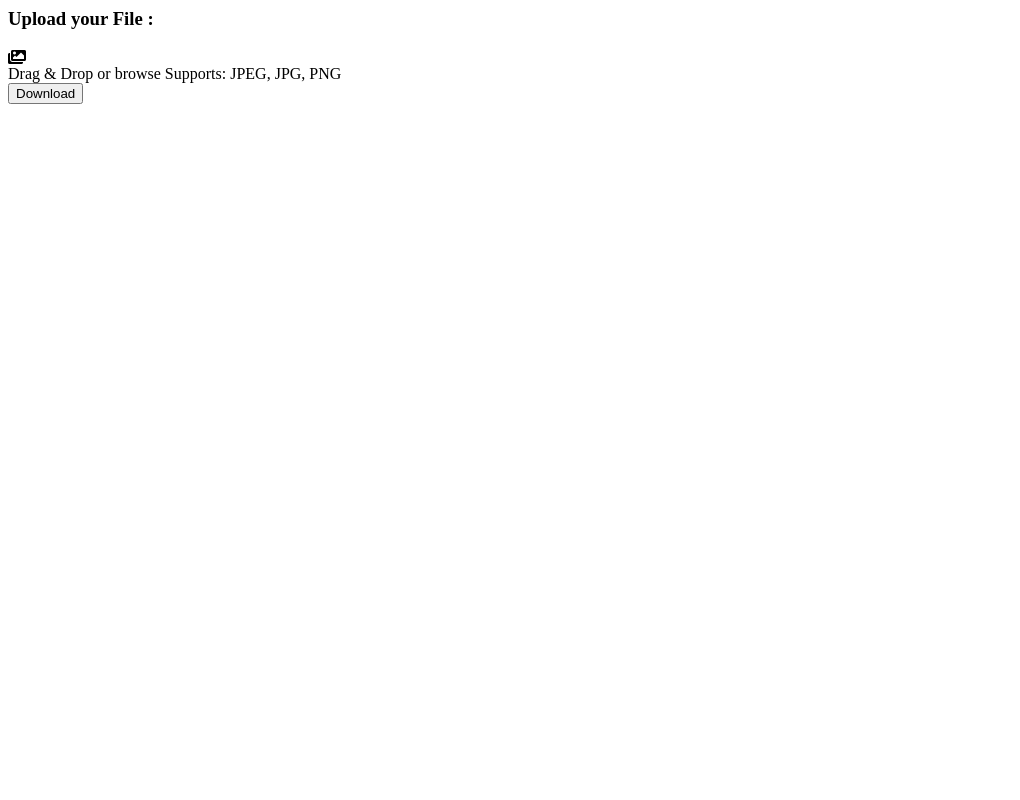
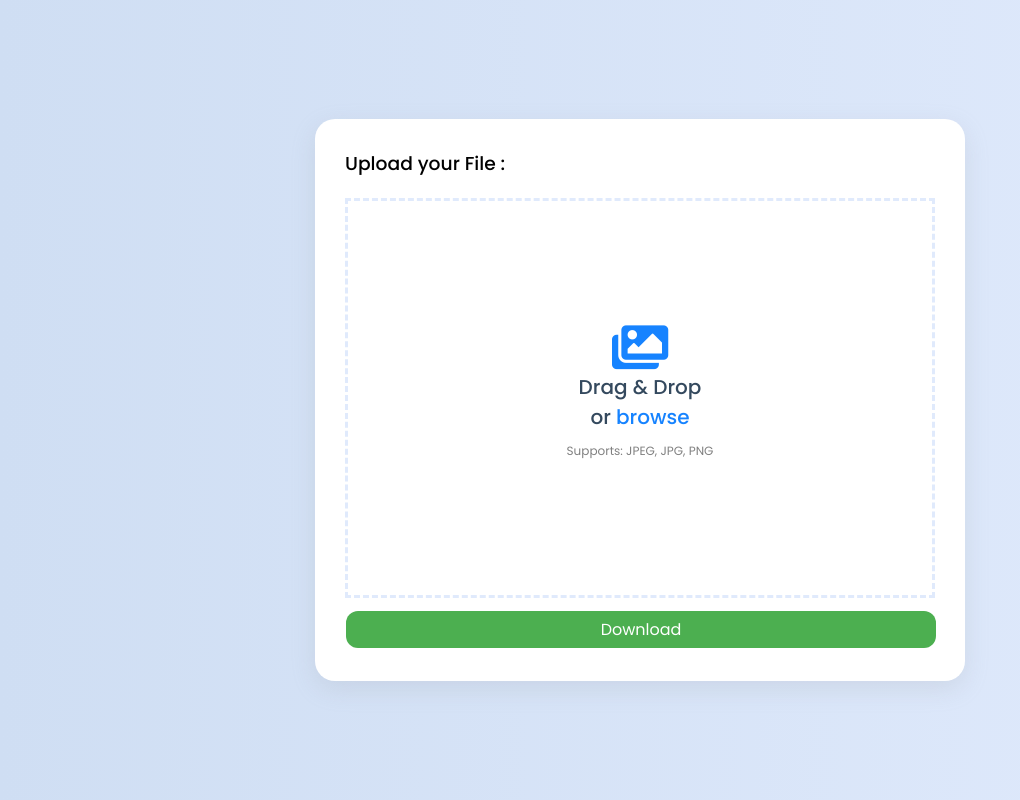
Before and after one commit to dmncls/csv-protect-columns, a plain HTML site: page index.html in a window 1280 px wide. Shown: the whole page, without its empty margins (0-1020 px from the left). Drawn offline with Linux system fonts and the light colour scheme.

Commit message:
New version

```diff
--- a/index.html
+++ b/index.html
@@ -8,10 +8,109 @@
   <link rel="stylesheet" href="https://cdnjs.cloudflare.com/ajax/libs/font-awesome/5.15.3/css/all.min.css"
     integrity="sha512-iBBXm8fW90+nuLcSKlbmrPcLa0OT92xO1BIsZ+ywDWZCvqsWgccV3gFoRBv0z+8dLJgyAHIhR35VZc2oM/gI1w=="
     crossorigin="anonymous" referrerpolicy="no-referrer" />
-  <link rel="stylesheet" href="style.css" />
 </head>
 
 <body>
+  <style>
+    @import url('https://fonts.googleapis.com/css2?family=Poppins:wght@200;300;400;500&display=swap');
+
+    * {
+      margin: 0;
+      padding: 0;
+      box-sizing: border-box;
+      font-family: 'Poppins', sans-serif;
+    }
+
+    body {
+      display: flex;
+      align-items: center;
+      justify-content: center;
+      flex-direction: column;
+      min-height: 100vh;
+      background: #e0eafc;
+      /* fallback for old browsers */
+      background: -webkit-linear-gradient(to right, #cfdef3, #e0eafc);
+      /* Chrome 10-25, Safari 5.1-6 */
+      background: linear-gradient(to right,
+          #cfdef3,
+          #e0eafc);
+      /* W3C, IE 10+/ Edge, Firefox 16+, Chrome 26+, Opera 12+, Safari 7+ */
+    }
+
+    .container {
+      max-width: 650px;
+      width: 100%;
+      padding: 30px;
+      background: #fff;
+      border-radius: 20px;
+      box-shadow: rgba(149, 157, 165, 0.2) 0px 8px 24px;
+    }
+
+    .drag-area {
+      height: 400px;
+      border: 3px dashed #e0eafc;
+      display: flex;
+      align-items: center;
+      justify-content: center;
+      flex-direction: column;
+      margin: 10px auto;
+    }
+
+    h3 {
+      margin-bottom: 20px;
+      font-weight: 500;
+    }
+
+    .drag-area .icon {
+      font-size: 50px;
+      color: #1683ff;
+    }
+
+    .drag-area .header {
+      font-size: 20px;
+      font-weight: 500;
+      color: #34495e;
+    }
+
+    .drag-area .support {
+      font-size: 12px;
+      color: gray;
+      margin: 10px 0 15px 0;
+    }
+
+    .drag-area .button {
+      font-size: 20px;
+      font-weight: 500;
+      color: #1683ff;
+      cursor: pointer;
+    }
+
+    .drag-area.active {
+      border: 2px solid #1683ff;
+    }
+
+    .drag-area img {
+      width: 100%;
+      height: 100%;
+      object-fit: cover;
+    }
+
+    .download {
+      background-color: #4CAF50;
+      border: none;
+      color: white;
+      padding: 6px 32px;
+      text-align: center;
+      text-decoration: none;
+      display: inline-block;
+      font-size: 16px;
+      margin: 3px 1px;
+      border-radius: 12px;
+      cursor: pointer;
+      width: 100%;
+    }
+  </style>
+
   <div class="container">
     <h3>Upload your File :</h3>
     <div class="drag-area">
@@ -28,7 +127,74 @@
       <button class="download">Download</button>
     </div>
   </div>
-  <script src="script.js"></script>
+  <script>
+    const dropArea = document.querySelector(".drag-area");
+    const dragText = document.querySelector(".header");
+
+    let button = dropArea.querySelector(".button");
+    let input = dropArea.querySelector("input");
+
+    let file;
+
+    button.onclick = () => {
+      input.click();
+    };
+
+    // when browse
+    input.addEventListener("change", function () {
+      file = this.files[0];
+      dropArea.classList.add("active");
+      displayFile();
+    });
+
+    // when file is inside drag area
+    dropArea.addEventListener("dragover", (event) => {
+      event.preventDefault();
+      dropArea.classList.add("active");
+      dragText.textContent = "Release to Upload";
+      // console.log('File is inside the drag area');
+    });
+
+    // when file leave the drag area
+    dropArea.addEventListener("dragleave", () => {
+      dropArea.classList.remove("active");
+      // console.log('File left the drag area');
+      dragText.textContent = "Drag & Drop";
+    });
+
+    // when file is dropped
+    dropArea.addEventListener("drop", (event) => {
+      event.preventDefault();
+      // console.log('File is dropped in drag area');
+
+      file = event.dataTransfer.files[0]; // grab single file even of user selects multiple files
+      // console.log(file);
+      displayFile();
+    });
+
+    function displayFile() {
+      let fileType = file.type;
+      // console.log(fileType);
+
+      let validExtensions = ["image/jpeg", "image/jpg", "image/png"];
+
+      if (validExtensions.includes(fileType)) {
+        // console.log('This is an image file');
+        let fileReader = new FileReader();
+
+        fileReader.onload = () => {
+          let fileURL = fileReader.result;
+          // console.log(fileURL);
+          let imgTag = `<img src="${fileURL}" alt="">`;
+          dropArea.innerHTML = imgTag;
+        };
+        fileReader.readAsDataURL(file);
+      } else {
+        alert("This is not an Image File");
+        dropArea.classList.remove("active");
+      }
+    }
+  </script>
 </body>
 
 </html>
```
